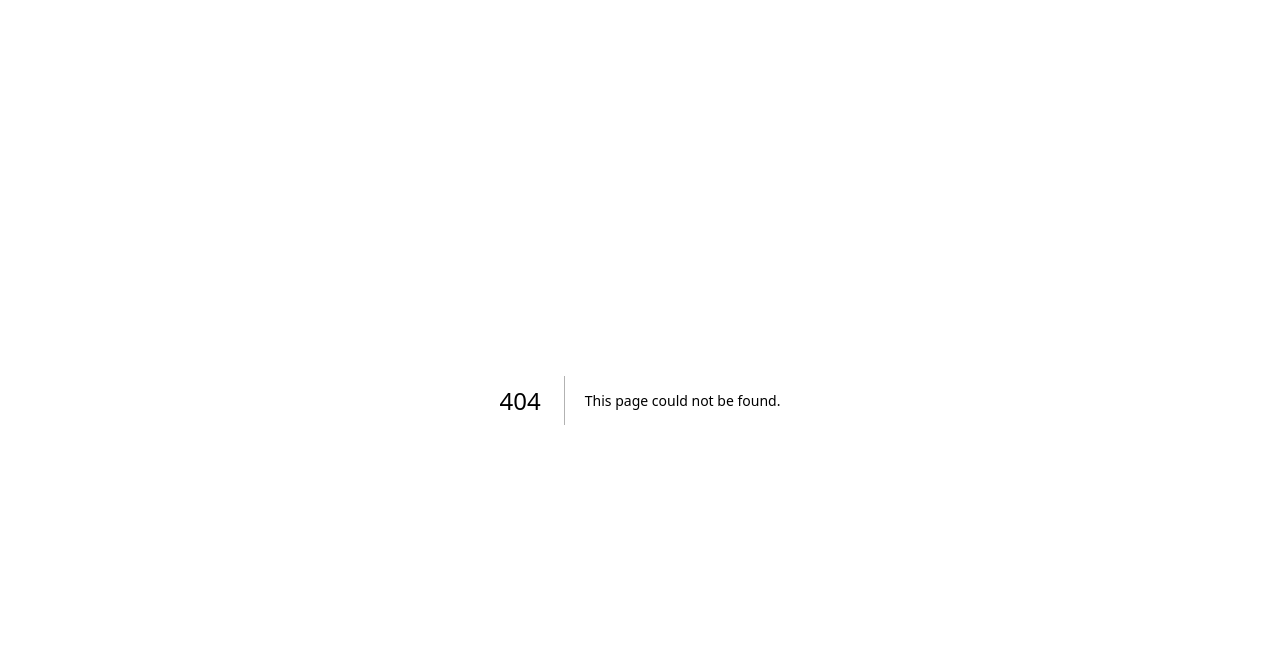
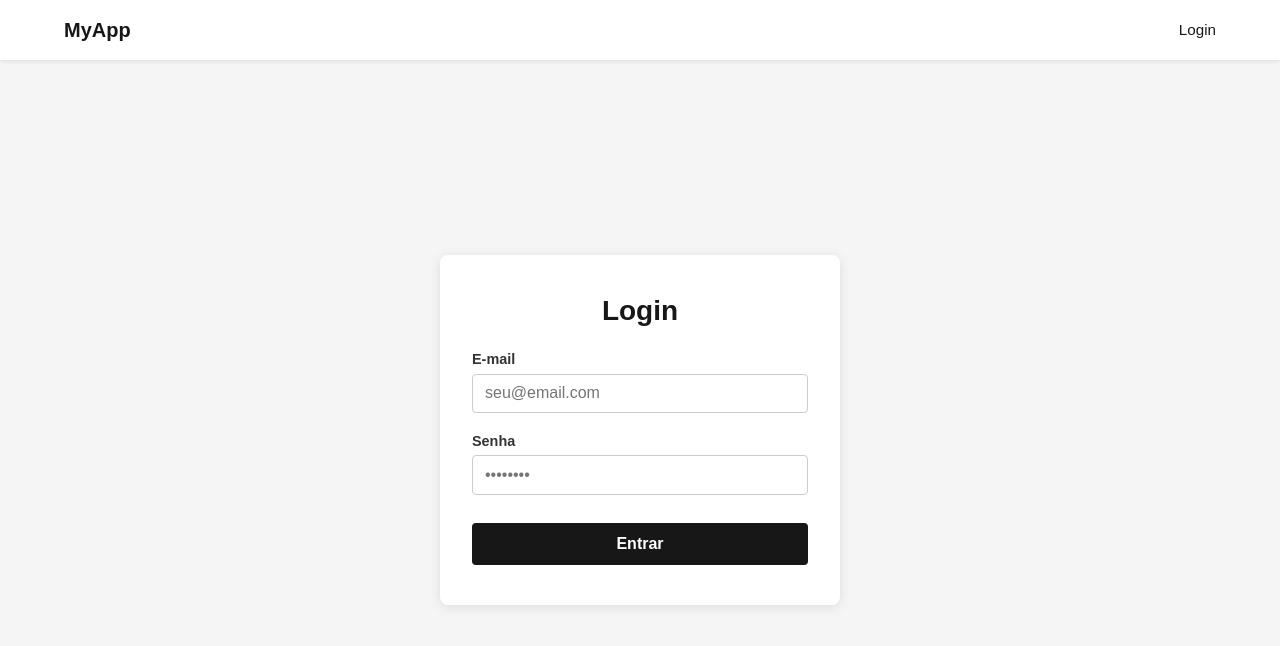
Before and after one commit to GuiFaccioli/workflow-teste, a Next.js app: page /login in a window 1280 px wide. Before the commit this address had no page. Shown: the top 646 px of the page. Built offline with nearby package versions, Linux system fonts and the light colour scheme.

Commit message:
feat: add Navbar component and mock Login page
Co-authored-by: caiofsouza <8903926+caiofsouza@users.noreply.github.com>

```diff
--- /dev/null
+++ b/components/Navbar.tsx
@@ -0,0 +1,61 @@
+import { useState, useEffect, useRef } from "react";
+import Link from "next/link";
+import styles from "@/styles/Navbar.module.css";
+
+export default function Navbar() {
+  const [menuOpen, setMenuOpen] = useState(false);
+  const navRef = useRef<HTMLElement>(null);
+
+  useEffect(() => {
+    function handleKeyDown(e: KeyboardEvent) {
+      if (e.key === "Escape") setMenuOpen(false);
+    }
+
+    function handleResize() {
+      if (window.innerWidth > 768) setMenuOpen(false);
+    }
+
+    function handleClickOutside(e: MouseEvent) {
+      if (navRef.current && !navRef.current.contains(e.target as Node)) {
+        setMenuOpen(false);
+      }
+    }
+
+    document.addEventListener("keydown", handleKeyDown);
+    window.addEventListener("resize", handleResize);
+    document.addEventListener("mousedown", handleClickOutside);
+
+    return () => {
+      document.removeEventListener("keydown", handleKeyDown);
+      window.removeEventListener("resize", handleResize);
+      document.removeEventListener("mousedown", handleClickOutside);
+    };
+  }, []);
+
+  return (
+    <nav className={styles.navbar} ref={navRef}>
+      <div className={styles.container}>
+        <Link href="/" className={styles.brand}>
+          MyApp
+        </Link>
+        <button
+          className={styles.hamburger}
+          onClick={() => setMenuOpen((prev) => !prev)}
+          aria-label="Toggle menu"
+          aria-expanded={menuOpen}
+        >
+          <span className={styles.bar} />
+          <span className={styles.bar} />
+          <span className={styles.bar} />
+        </button>
+        <ul className={`${styles.navLinks} ${menuOpen ? styles.open : ""}`}>
+          <li>
+            <Link href="/login" className={styles.navLink}>
+              Login
+            </Link>
+          </li>
+        </ul>
+      </div>
+    </nav>
+  );
+}
--- a/pages/_app.tsx
+++ b/pages/_app.tsx
@@ -1,6 +1,12 @@
 import "@/styles/globals.css";
 import type { AppProps } from "next/app";
+import Navbar from "@/components/Navbar";
 
 export default function App({ Component, pageProps }: AppProps) {
-  return <Component {...pageProps} />;
+  return (
+    <>
+      <Navbar />
+      <Component {...pageProps} />
+    </>
+  );
 }
--- /dev/null
+++ b/pages/login.tsx
@@ -0,0 +1,45 @@
+import Head from "next/head";
+import styles from "@/styles/Login.module.css";
+
+export default function Login() {
+  return (
+    <>
+      <Head>
+        <title>Login</title>
+        <meta name="description" content="Login page" />
+      </Head>
+      <main className={styles.main}>
+        <div className={styles.card}>
+          <h1 className={styles.title}>Login</h1>
+          <form className={styles.form} onSubmit={(e) => e.preventDefault()}>
+            <div className={styles.field}>
+              <label htmlFor="email" className={styles.label}>
+                E-mail
+              </label>
+              <input
+                id="email"
+                type="email"
+                placeholder="seu@email.com"
+                className={styles.input}
+              />
+            </div>
+            <div className={styles.field}>
+              <label htmlFor="password" className={styles.label}>
+                Senha
+              </label>
+              <input
+                id="password"
+                type="password"
+                placeholder="••••••••"
+                className={styles.input}
+              />
+            </div>
+            <button type="submit" className={styles.submitButton}>
+              Entrar
+            </button>
+          </form>
+        </div>
+      </main>
+    </>
+  );
+}
--- /dev/null
+++ b/styles/Login.module.css
@@ -0,0 +1,74 @@
+.main {
+  display: flex;
+  justify-content: center;
+  align-items: center;
+  min-height: calc(100vh - 60px);
+  padding: 2rem 1rem;
+  background-color: #f5f5f5;
+}
+
+.card {
+  background-color: #ffffff;
+  border-radius: 8px;
+  box-shadow: 0 2px 12px rgba(0, 0, 0, 0.1);
+  padding: 2.5rem 2rem;
+  width: 100%;
+  max-width: 400px;
+}
+
+.title {
+  font-size: 1.75rem;
+  font-weight: 700;
+  margin-bottom: 1.5rem;
+  color: #171717;
+  text-align: center;
+}
+
+.form {
+  display: flex;
+  flex-direction: column;
+  gap: 1.25rem;
+}
+
+.field {
+  display: flex;
+  flex-direction: column;
+  gap: 0.4rem;
+}
+
+.label {
+  font-size: 0.9rem;
+  font-weight: 600;
+  color: #333333;
+}
+
+.input {
+  padding: 0.6rem 0.75rem;
+  border: 1px solid #cccccc;
+  border-radius: 4px;
+  font-size: 1rem;
+  color: #171717;
+  outline: none;
+  transition: border-color 0.2s;
+}
+
+.input:focus {
+  border-color: #555555;
+}
+
+.submitButton {
+  margin-top: 0.5rem;
+  padding: 0.75rem;
+  background-color: #171717;
+  color: #ffffff;
+  font-size: 1rem;
+  font-weight: 600;
+  border: none;
+  border-radius: 4px;
+  cursor: pointer;
+  transition: background-color 0.2s;
+}
+
+.submitButton:hover {
+  background-color: #333333;
+}
--- /dev/null
+++ b/styles/Navbar.module.css
@@ -0,0 +1,82 @@
+.navbar {
+  position: sticky;
+  top: 0;
+  z-index: 100;
+  background-color: #ffffff;
+  box-shadow: 0 2px 4px rgba(0, 0, 0, 0.08);
+}
+
+.container {
+  display: flex;
+  align-items: center;
+  justify-content: space-between;
+  max-width: 1200px;
+  margin: 0 auto;
+  padding: 0 1.5rem;
+  height: 60px;
+}
+
+.brand {
+  font-size: 1.25rem;
+  font-weight: 700;
+  color: #171717;
+}
+
+.navLinks {
+  display: flex;
+  list-style: none;
+  gap: 1.5rem;
+}
+
+.navLink {
+  font-size: 0.95rem;
+  color: #171717;
+  transition: color 0.2s;
+}
+
+.navLink:hover {
+  color: #555555;
+}
+
+.hamburger {
+  display: none;
+  flex-direction: column;
+  justify-content: space-between;
+  width: 24px;
+  height: 18px;
+  background: transparent;
+  border: none;
+  cursor: pointer;
+  padding: 0;
+}
+
+.bar {
+  display: block;
+  width: 100%;
+  height: 2px;
+  background-color: #171717;
+  border-radius: 2px;
+}
+
+@media (max-width: 768px) {
+  .hamburger {
+    display: flex;
+  }
+
+  .navLinks {
+    display: none;
+    flex-direction: column;
+    position: absolute;
+    top: 60px;
+    left: 0;
+    right: 0;
+    background-color: #ffffff;
+    padding: 1rem 1.5rem;
+    box-shadow: 0 4px 6px rgba(0, 0, 0, 0.08);
+    gap: 1rem;
+  }
+
+  .navLinks.open {
+    display: flex;
+  }
+}
```
